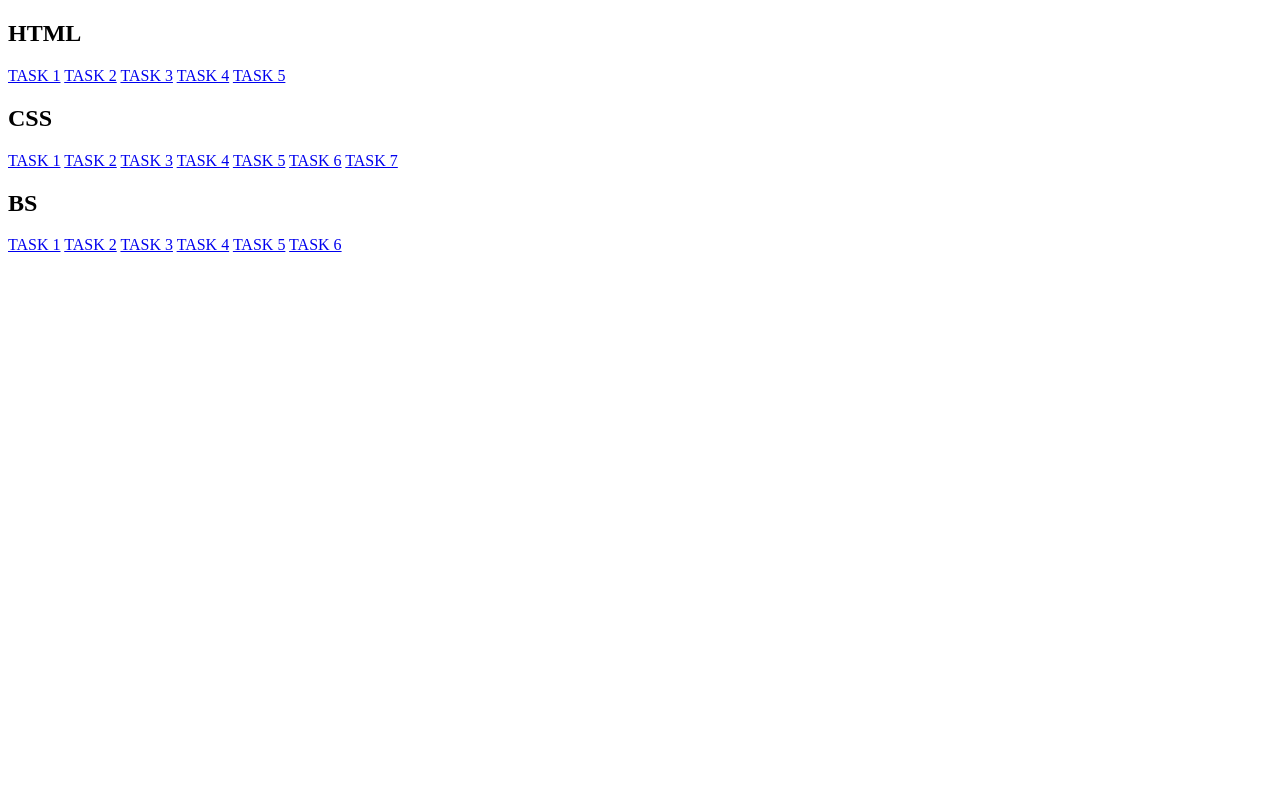
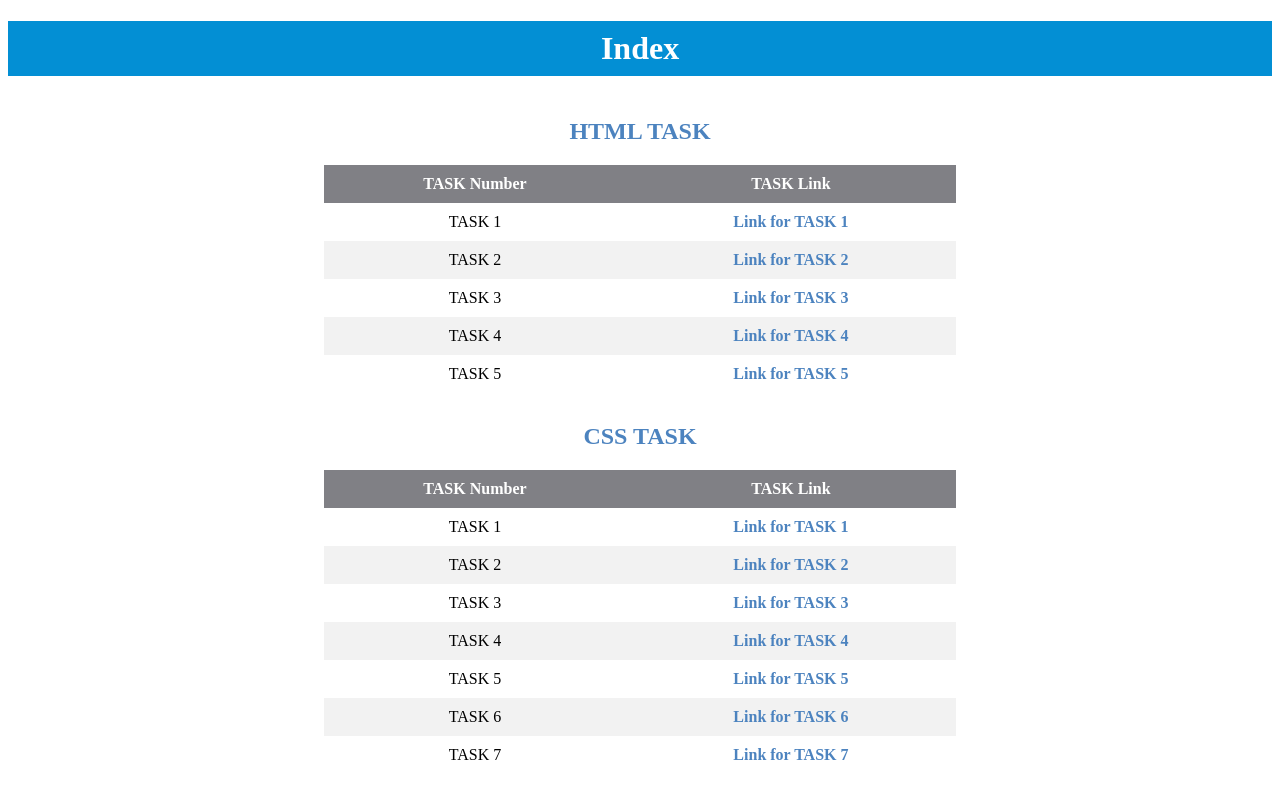
Before and after one commit to nicks05/MERN_TASK, a plain HTML site: page index.html in a window 1280 px wide. Drawn offline with Linux system fonts and the light colour scheme.

Commit message:
Update index.html

```diff
--- a/index.html
+++ b/index.html
@@ -3,29 +3,114 @@
 <head>
     <meta charset="UTF-8">
     <meta name="viewport" content="width=device-width, initial-scale=1.0">
-    <title>Document</title>
+    <title>Index</title>
+    <style>
+        h1 {
+            text-align: center;
+            padding: 9px;
+            background-color: rgb(3, 143, 212);
+            color: #fff;
+        }
+        table {
+            margin: 10px auto;
+            border-collapse: collapse;
+            width: 50%;
+        }
+        th, td {
+            padding: 10px 12px;
+            text-align: center;
+        }
+        th {
+            background-color: #808085;
+            color: #fff;
+        }
+        tr:nth-child(even) {
+            background-color: #f2f2f2;
+        }
+        tr:hover {
+            background-color: #ddd;
+        }
+        a {
+            text-decoration: none;
+            color: #4c83bf;
+            font-weight: bold;
+        }
+        h2{
+            color:#4c83bf;
+        }
+    </style>
 </head>
 <body>
-    <h2>HTML</h2>
-    <a href="TASK1.html">TASK 1</a>
-    <a href="TASK2.html">TASK 2</a>
-    <a href="TASK3.html">TASK 3</a>
-    <a href="TASK4.html">TASK 4</a>
-    <a href="TASK5.html">TASK 5</a>
-    <h2>CSS</h2>
-    <a href="TASK6.html">TASK 1</a>
-    <a href="TASK7.html">TASK 2</a>
-    <a href="TASK8.html">TASK 3</a>
-    <a href="TASK9.html">TASK 4</a>
-    <a href="TASK10.html">TASK 5</a>
-    <a href="TASK11.html">TASK 6</a>
-    <a href="TASK12.html">TASK 7</a>
-    <h2>BS</h2>
-    <a href="TASK13.html">TASK 1</a>
-    <a href="TASK14.html">TASK 2</a>
-    <a href="TASK15.html">TASK 3</a>
-    <a href="TASK16.html">TASK 4</a>
-    <a href="TASK17.html">TASK 5</a>
-    <a href="TASK18.html">TASK 6</a>
+    <h1>Index</h1>
+    <table>
+        <caption><h2>HTML TASK</h2></caption>
+        <thead>
+            <tr>
+                <th>TASK Number</th>
+                <th>TASK Link</th>
+            </tr>
+        </thead>
+        <tbody>
+            <tr>
+                <td>TASK 1</td>
+                <td><a href="TASK1.html">Link for TASK 1</a></td>
+            </tr>
+            <tr>
+                <td>TASK 2</td>
+                <td><a href="TASK2.html">Link for TASK 2</a></td>
+            </tr>
+            <tr>
+                <td>TASK 3</td>
+                <td><a href="TASK3.html">Link for TASK 3</a></td>
+            </tr>
+            <tr>
+                <td>TASK 4</td>
+                <td><a href="TASK4.html">Link for TASK 4</a></td>
+            </tr>
+            <tr>
+                <td>TASK 5</td>
+                <td><a href="TASK5.html">Link for TASK 5</a></td>
+            </tr>
+        </tbody>
+    </table>
+    <table>
+        <caption><h2>CSS TASK</h2></caption>
+        <thead>
+            <tr>
+                <th>TASK Number</th>
+                <th>TASK Link</th>
+            </tr>
+        </thead>
+        <tbody>
+            <tr>
+                <td>TASK 1</td>
+                <td><a href="TASK6.html">Link for TASK 1</a></td>
+            </tr>
+            <tr>
+                <td>TASK 2</td>
+                <td><a href="TASK7.html">Link for TASK 2</a></td>
+            </tr>
+            <tr>
+                <td>TASK 3</td>
+                <td><a href="TASK8.html">Link for TASK 3</a></td>
+            </tr>
+            <tr>
+                <td>TASK 4</td>
+                <td><a href="TASK9.html">Link for TASK 4</a></td>
+            </tr>
+            <tr>
+                <td>TASK 5</td>
+                <td><a href="TASK10.html">Link for TASK 5</a></td>
+            </tr>
+            <tr>
+                <td>TASK 6</td>
+                <td><a href="TASK11.html">Link for TASK 6</a></td>
+            </tr>
+            <tr>
+                <td>TASK 7</td>
+                <td><a href="TASK12.html">Link for TASK 7</a></td>
+            </tr>
+        </tbody>
+    </table>
 </body>
 </html>
```
